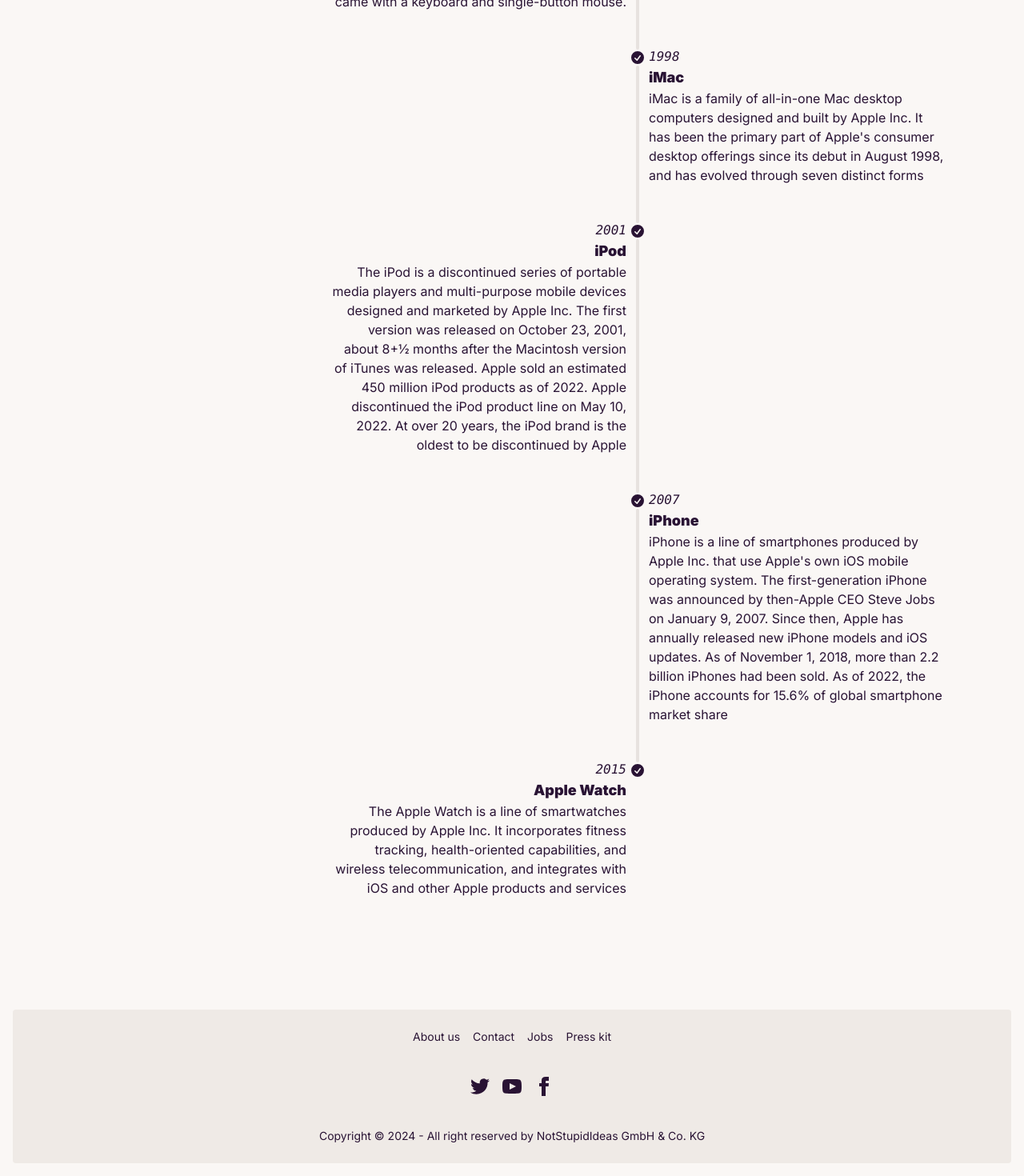
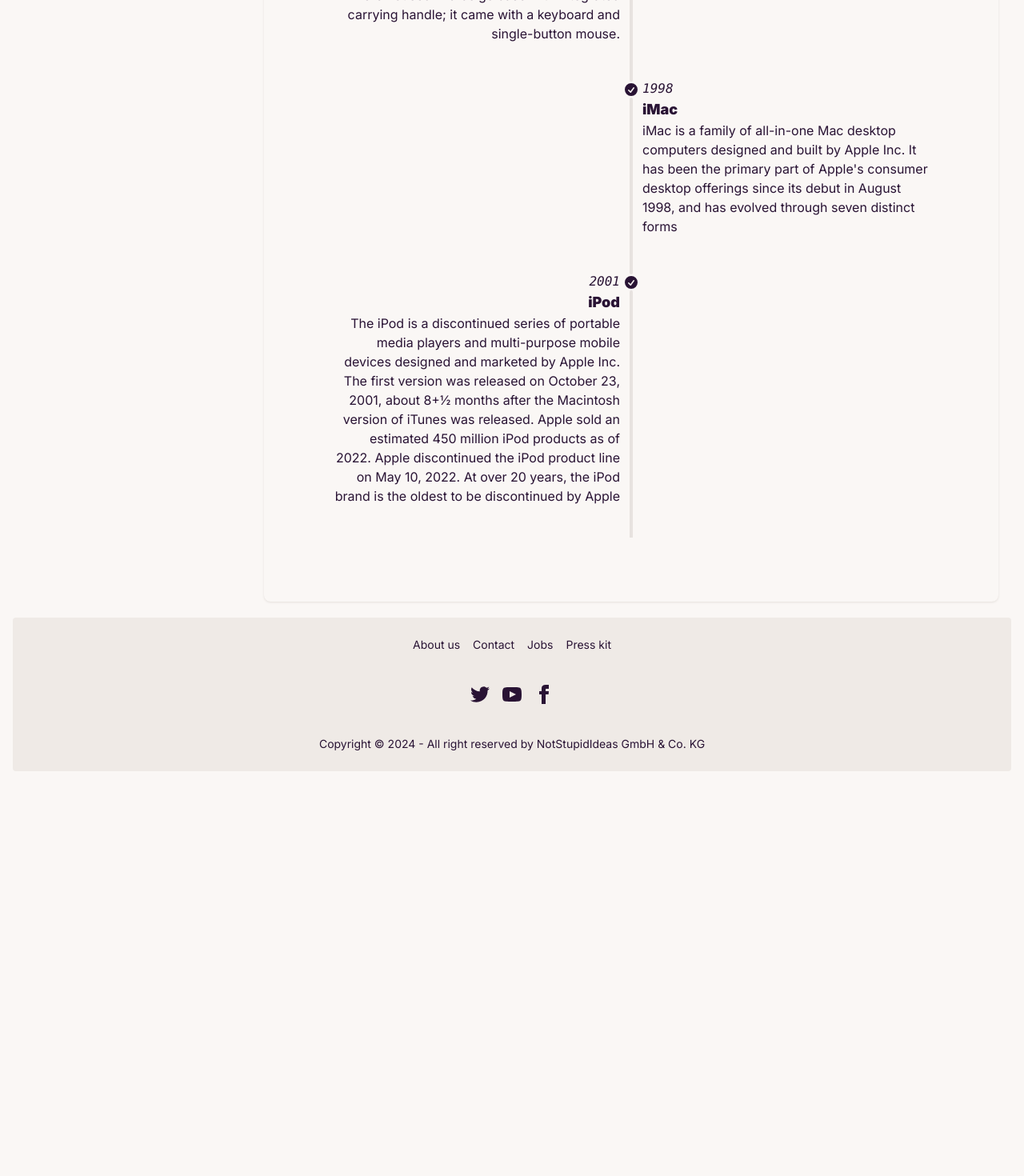
Before and after one commit to LarsBuechler/Stuv_Protokoll_Management, a Next.js app in the folder frontend/stuv_project/: page / in a window 1280 px wide. Shown: the part 825-2295 px from the top of the page at 80% size. After the commit the page ends 1805 px from the top, so only its background shows below. Built offline with nearby package versions, Linux system fonts and the light colour scheme.

Commit message:
Chatbot und Layout Changes

```diff
--- a/frontend/stuv_project/app/components/Chatbot/Chatbot.tsx
+++ b/frontend/stuv_project/app/components/Chatbot/Chatbot.tsx
@@ -1,20 +1,42 @@
 'use client';
 import React, { useState, useEffect, useRef } from 'react';
 
+
 const Chatbot = () => {
+
   const [messages, setMessages] = useState([
     "It's over Anakin, I have the high ground.",
     "You underestimate my power!"
   ]);
+
   const [inputValue, setInputValue] = useState('');
 
-  const handleInputKeyPress = (event: { key: string; }) => {
+  //
+  const handleInputKeyPress = async (event: { key: string; }) => {
     if (event.key === 'Enter') {
-      setMessages([...messages, inputValue]);
+      const newMessages = [...messages, inputValue]; // Vorherige Nachricht hinzufügen
       setInputValue('');
+
+      try {
+        setMessages(newMessages); // Vorherige Nachricht anzeigen
+
+        // Fügen Sie hier eine Verzögerung von 3 Sekunden für die Antwort ein
+        setTimeout(async () => {
+          const response = await fetch('https://random-data-api.com/api/v2/beers');
+          const data = await response.json();
+          const beerName = data.brand;
+
+          setMessages([...newMessages, beerName]); // Neue Antwort hinzufügen
+        }, 1000); // Verzögerung von 3 Sekunden (3000 Millisekunden)
+      } catch (error) {
+        console.error('Fehler beim Abrufen der Antwort:', error);
+      }
     }
   };
 
+
+
+  //Referenzierung des letzten Elements (Scrollbar immer unten)
   const ref = useRef<HTMLDivElement>(null);
     useEffect(() => {
       if (messages.length) {
@@ -25,8 +47,9 @@ const Chatbot = () => {
       }
     }, [messages.length]);
 
+
   return (
-    <div className='pb-8 ml-12 mr-16 rounded-lg shadow shadow-base-300'>
+    <div className='pb-8 mr-4 rounded-lg shadow shadow-base-300'>
       <div className='grid grid-flow-rows gap-y-4 p-4 h-100'>
         <div className='h-80 overflow-y-auto'>
           {messages.map((message, index) => (
--- a/frontend/stuv_project/app/components/Layout/Navbar/Navbar.tsx
+++ b/frontend/stuv_project/app/components/Layout/Navbar/Navbar.tsx
@@ -104,7 +104,7 @@ const Navbar = () => {
                                 </ul>
                             </div>
                             <div className="pb-2">
-                                <a href="" className="block px-4 py-2 text-sm font-medium hover:text-info-content">Log out</a>
+                                <Link href="./" className="block px-4 py-2 text-sm font-medium hover:text-info-content">Log out</Link>
                             </div>
                         </div>
                     )}
--- a/frontend/stuv_project/app/components/Output/Output.tsx
+++ b/frontend/stuv_project/app/components/Output/Output.tsx
@@ -2,6 +2,7 @@ import React from 'react'
 
 const Output = () => {
   return (
+<div className='rounded-lg shadow shadow-base-300 mr-4'>
     <ul className="timeline timeline-snap-icon mx-20 pb-20 pt-5 max-md:timeline-compact timeline-vertical text-base-content">
         <li>
             <div className="timeline-middle">
@@ -38,30 +39,8 @@ const Output = () => {
             </div>
             <hr />
         </li>
-        <li>
-            <hr />
-            <div className="timeline-middle">
-            <svg xmlns="http://www.w3.org/2000/svg" viewBox="0 0 20 20" fill="currentColor" className="h-5 w-5"><path fillRule="evenodd" d="M10 18a8 8 0 100-16 8 8 0 000 16zm3.857-9.809a.75.75 0 00-1.214-.882l-3.483 4.79-1.88-1.88a.75.75 0 10-1.06 1.061l2.5 2.5a.75.75 0 001.137-.089l4-5.5z" clipRule="evenodd" /></svg>
-            </div>
-            <div className="timeline-end mb-10">
-            <time className="font-mono italic">2007</time>
-            <div className="text-lg font-black">iPhone</div>
-            iPhone is a line of smartphones produced by Apple Inc. that use Apple's own iOS mobile operating system. The first-generation iPhone was announced by then-Apple CEO Steve Jobs on January 9, 2007. Since then, Apple has annually released new iPhone models and iOS updates. As of November 1, 2018, more than 2.2 billion iPhones had been sold. As of 2022, the iPhone accounts for 15.6% of global smartphone market share
-            </div>
-            <hr />
-        </li>
-        <li>
-            <hr />
-            <div className="timeline-middle">
-            <svg xmlns="http://www.w3.org/2000/svg" viewBox="0 0 20 20" fill="currentColor" className="h-5 w-5"><path fillRule="evenodd" d="M10 18a8 8 0 100-16 8 8 0 000 16zm3.857-9.809a.75.75 0 00-1.214-.882l-3.483 4.79-1.88-1.88a.75.75 0 10-1.06 1.061l2.5 2.5a.75.75 0 001.137-.089l4-5.5z" clipRule="evenodd" /></svg>
-            </div>
-            <div className="timeline-start md:text-end mb-10">
-            <time className="font-mono italic">2015</time>
-            <div className="text-lg font-black">Apple Watch</div>
-            The Apple Watch is a line of smartwatches produced by Apple Inc. It incorporates fitness tracking, health-oriented capabilities, and wireless telecommunication, and integrates with iOS and other Apple products and services
-            </div>
-        </li>
     </ul>
+</div>
   )
 }
 
--- a/frontend/stuv_project/app/page.tsx
+++ b/frontend/stuv_project/app/page.tsx
@@ -11,6 +11,7 @@ export default function Home() {
         <div>
           <Layout>
           <Chatbot />
+          <div className="py-2"></div>
           <Output />
           </Layout>
         </div>
```
